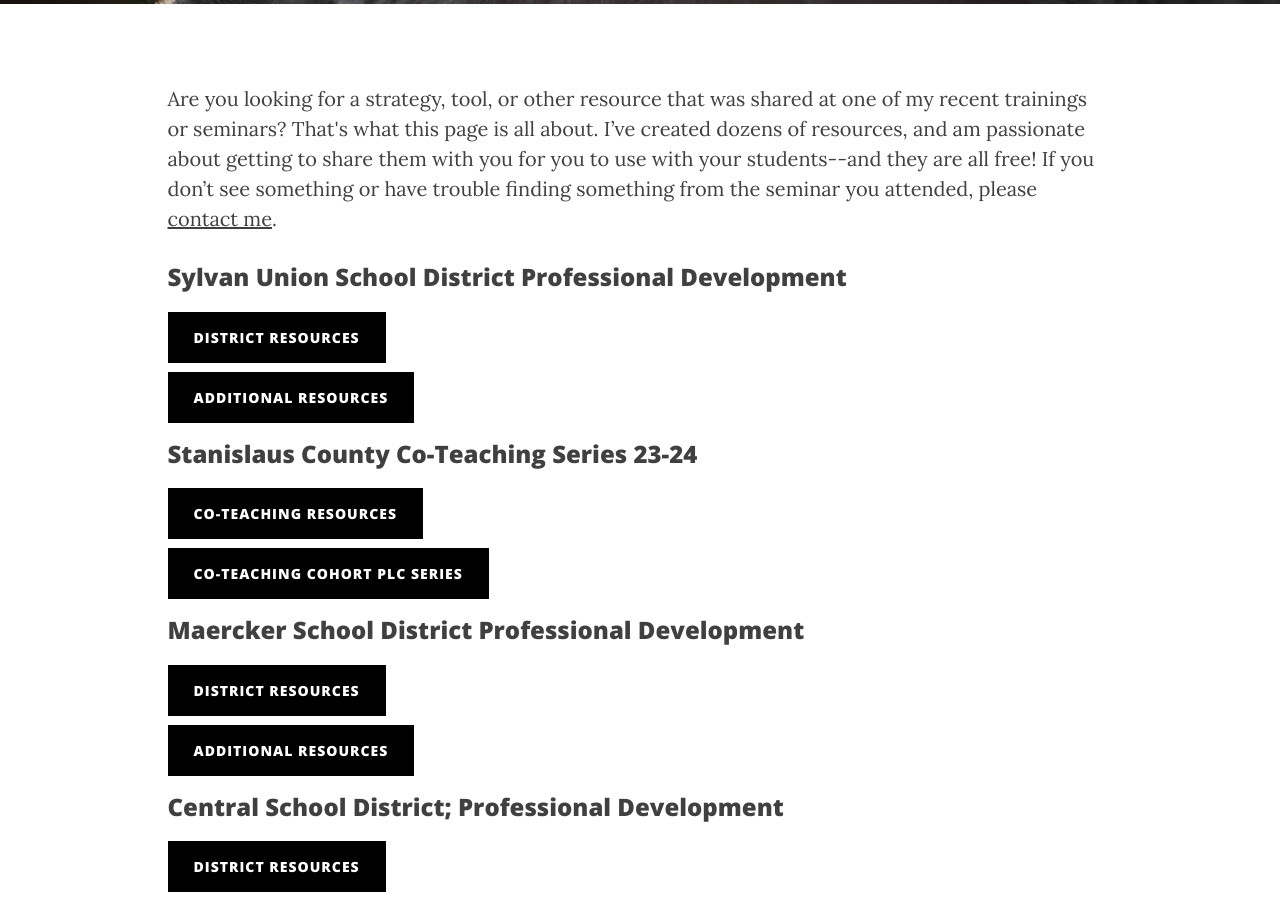
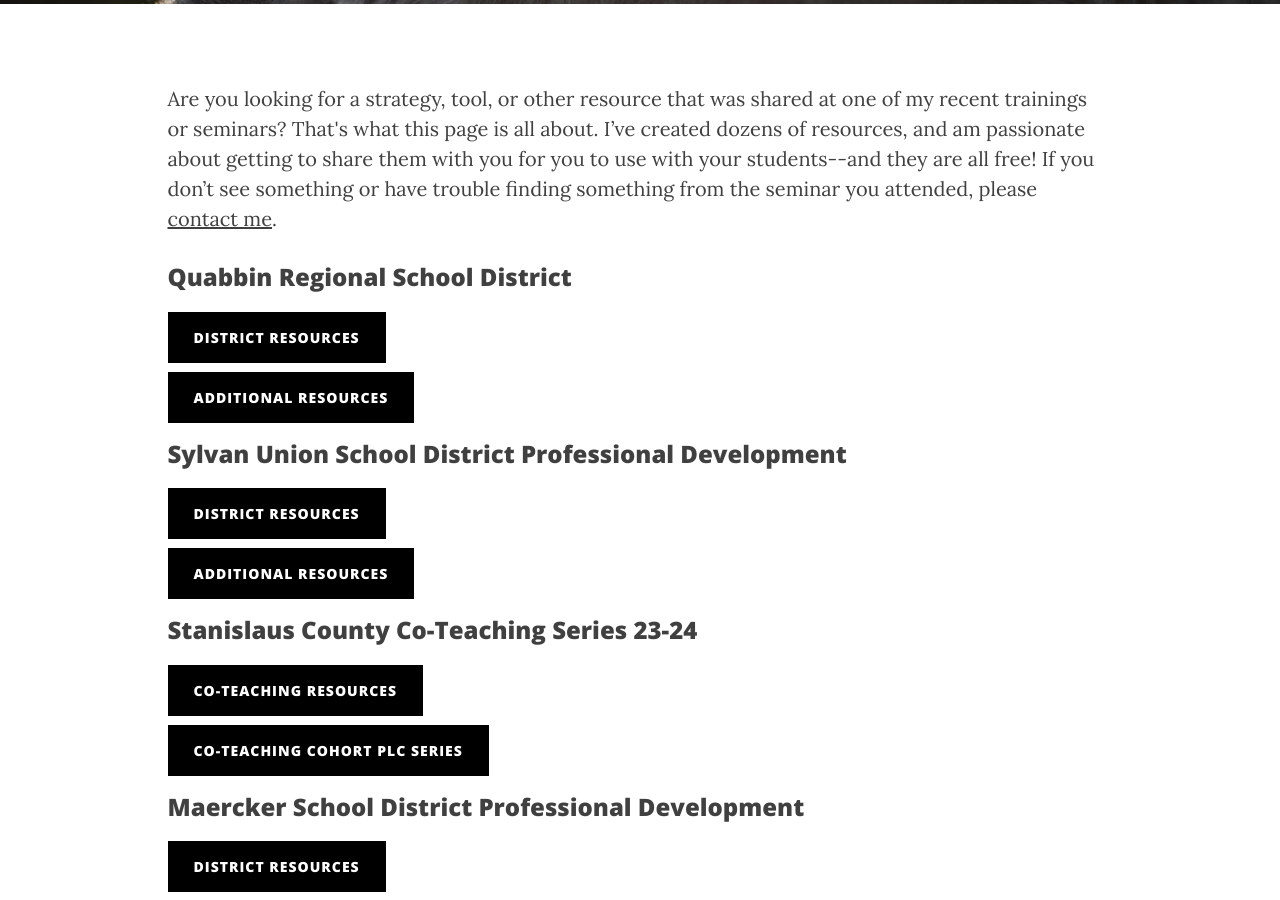
Before and after one commit to iamweswilson/clearlycat, a Jekyll site: the page built from resources.html, in a window 1280 px wide and 900 px high, scrolled down 444 px. Built offline with Jekyll 4.4.1, drawn with Linux system fonts in a browser that asks for light colours; nearby versions of some CDN libraries; comment, search, counter and statistics services are not loaded.

Commit message:
Quabbin Regional School District

```diff
--- a/resources.html
+++ b/resources.html
@@ -24,6 +24,17 @@ permalink: /training-resources/
             <div class="col-sm-10 col-sm-push-1">
                 <p>
                     Are you looking for a strategy, tool, or other resource that was shared at one of my  recent trainings or seminars? That's what this page is all about.  I’ve created dozens of resources, and am passionate about getting to share them with you for you to use with your students--and they are all free!  If you don’t see something or have trouble finding something from the seminar you attended, please <a href="/contact/">contact me</a>.
+                </p>
+                <h3>Quabbin Regional School District</h3>
+                <p>
+                    <a href="//drive.google.com/drive/folders/1jUQiIAFbPpdTZXoqLmk7pUfQzLDVqb9n?usp=sharing" class="resource-btn" target="_blank">
+                        District Resources
+                    </a>
+                </p>
+                <p>
+                    <a href="//drive.google.com/drive/folders/0B6LJvCVcyOwfY250UTM5X3FJTms?resourcekey=0-rQ_vlIT6ljargrgnpgdQ1A&usp=sharing" class="resource-btn" target="_blank">
+                        Additional Resources
+                    </a>
                 </p>
                 <h3>Sylvan Union School District Professional Development</h3>
                 <p>
```
